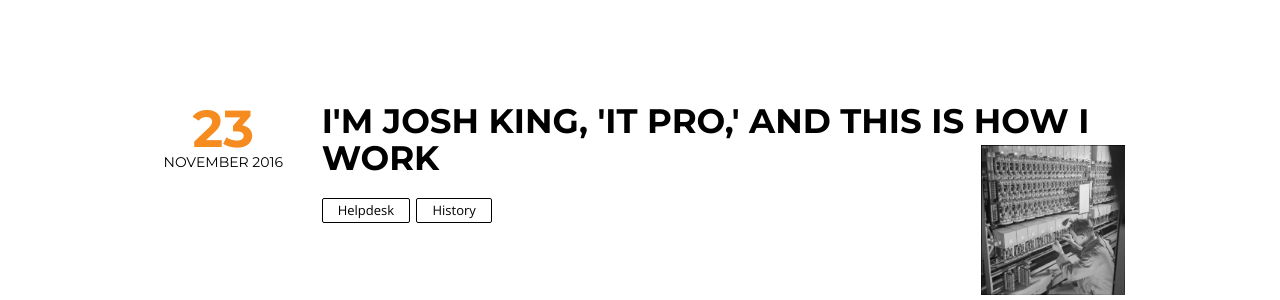
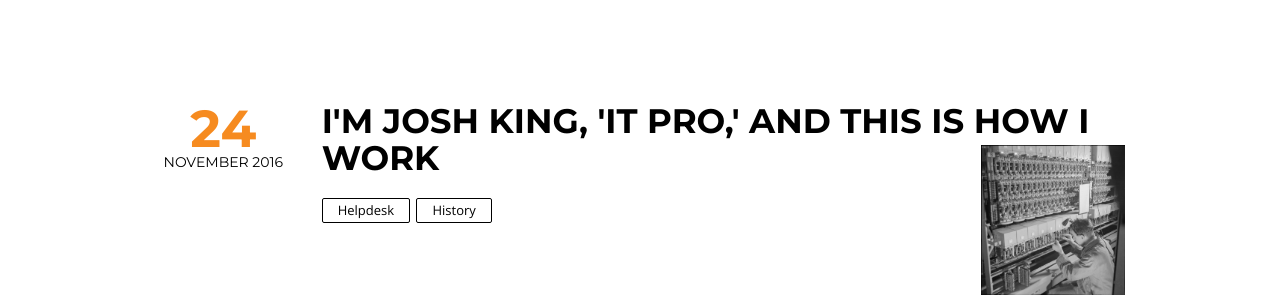
Before and after one commit to Windos/windos.github.io, a Jekyll site: the page built from index.html, in a window 1280 px wide and 900 px high. Shown: the part 346-646 px from the top of the window. Built offline with Jekyll 4.4.1, drawn with Linux system fonts in a browser that asks for light colours; nearby versions of some CDN libraries; the list of posts is cut into pages by our own code.

Commit message:
And I guess I should correct the date of posting

```diff
--- a/_posts/2016-11-23-how-i-work.markdown
+++ b/_posts/2016-11-24-how-i-work.markdown
@@ -2,8 +2,8 @@
 layout: post
 title:  "I'm Josh King, 'IT Pro,' and This Is How I Work"
 excerpt: ""
-modified:   2016-11-23
-date:   2016-11-23
+modified:   2016-11-24
+date:   2016-11-24
 tags: [helpdesk, history]
 comments: true
 image:
```
